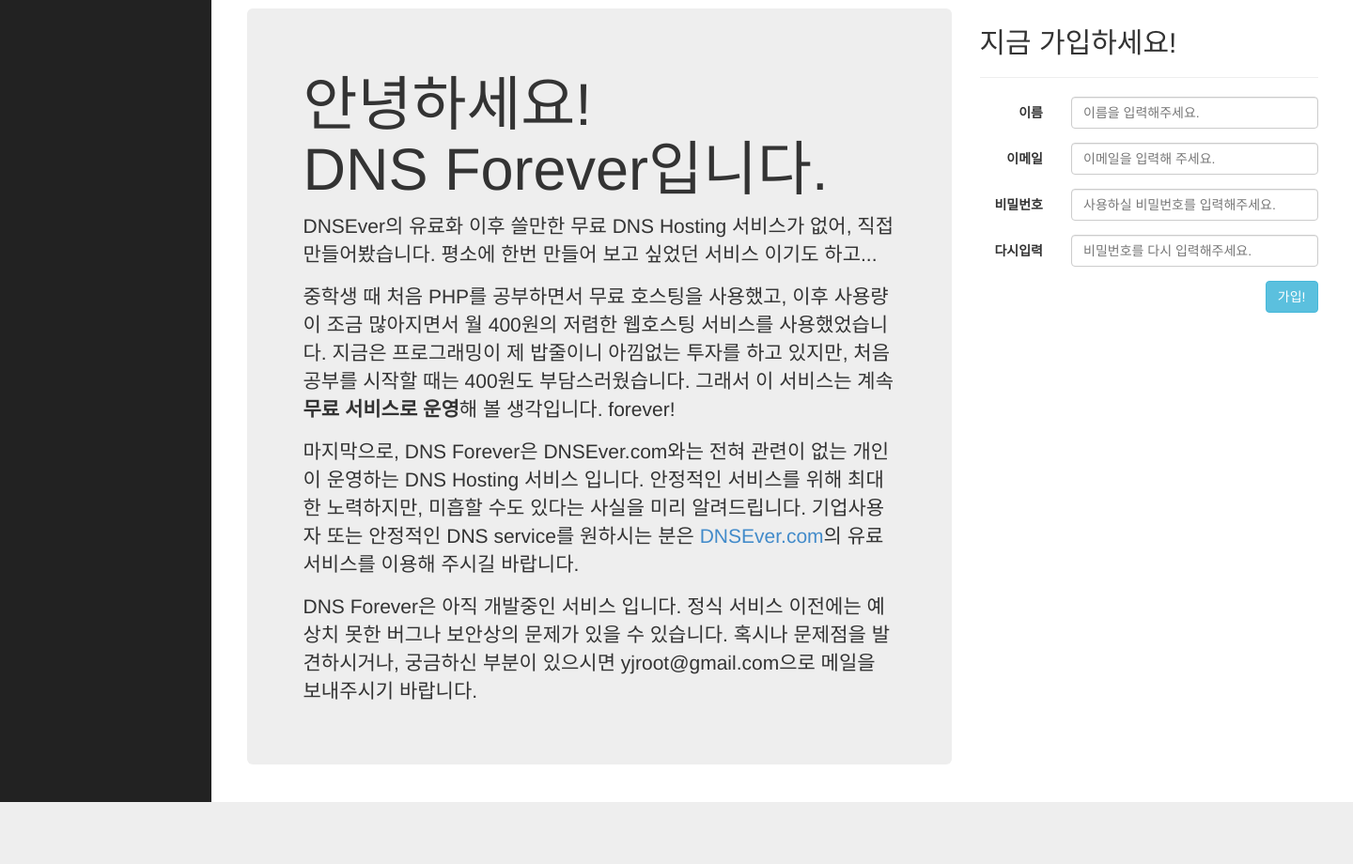
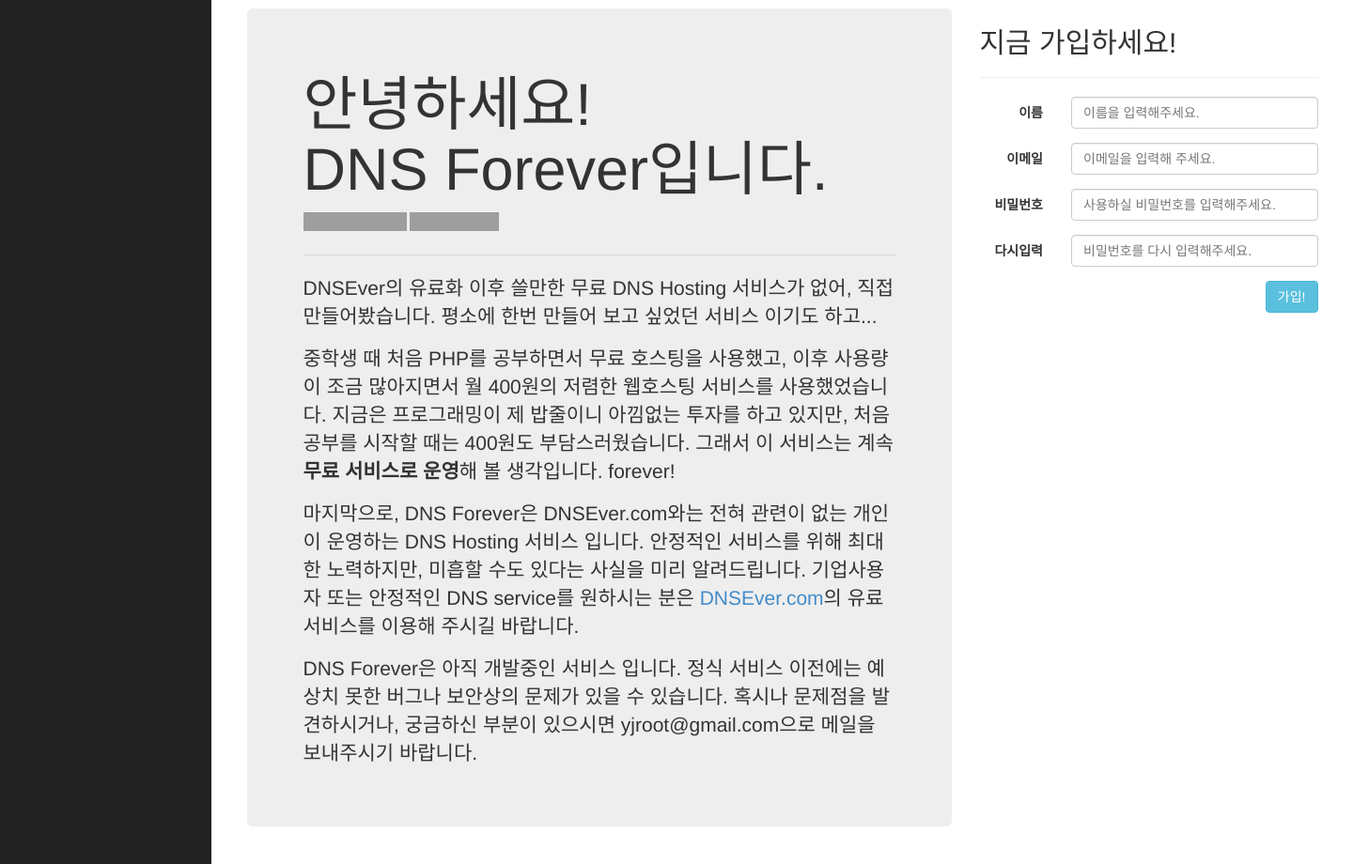
Before and after one commit to dnsforever/dnsforever-web, a Flask app: page / in a window 1440 px wide. Shown: the part 51-971 px from the top of the page at 94% size. Before the commit the page ends 905 px from the top, so only its background shows below. Run offline with Flask 2, Linux system fonts and the light colour scheme; some libraries are stand-ins or nearby versions; grey boxes are pictures that could not be loaded.

Commit message:
Added github buttons to index page. close #20

```diff
--- a/dnsforever/web/templates/index.html
+++ b/dnsforever/web/templates/index.html
@@ -13,33 +13,14 @@
         <div class="col-xs-12 col-sm-8">
           <div class="jumbotron">
             <h1>안녕하세요!<br>DNS Forever입니다.</h1>
+            <iframe src="http://ghbtns.com/github-btn.html?user=dnsforever&repo=dnsforever-server&type=watch&count=true" allowtransparency="true" frameborder="0" scrolling="0" width="110" height="20"></iframe>
+            <iframe src="http://ghbtns.com/github-btn.html?user=dnsforever&repo=dnsforever-server&type=fork&count=true" allowtransparency="true" frameborder="0" scrolling="0" width="95" height="20"></iframe>
+            <hr>
             <p>DNSEver의 유료화 이후 쓸만한 무료 DNS Hosting 서비스가 없어, 직접 만들어봤습니다. 평소에 한번 만들어 보고 싶었던 서비스 이기도 하고...</p>
             <p>중학생 때 처음 PHP를 공부하면서 무료 호스팅을 사용했고, 이후 사용량이 조금 많아지면서 월 400원의 저렴한 웹호스팅 서비스를 사용했었습니다. 지금은 프로그래밍이 제 밥줄이니 아낌없는 투자를 하고 있지만, 처음 공부를 시작할 때는 400원도 부담스러웠습니다. 그래서 이 서비스는 계속 <b>무료 서비스로 운영</b>해 볼 생각입니다. forever!</p>
             <p>마지막으로, DNS Forever은 DNSEver.com와는 전혀 관련이 없는 개인이 운영하는 DNS Hosting 서비스 입니다. 안정적인 서비스를 위해 최대한 노력하지만, 미흡할 수도 있다는 사실을 미리 알려드립니다. 기업사용자 또는 안정적인 DNS service를 원하시는 분은 <a href="http://dnsever.com/">DNSEver.com</a>의 유료 서비스를 이용해 주시길 바랍니다.</p>
             <p>DNS Forever은 아직 개발중인 서비스 입니다. 정식 서비스 이전에는 예상치 못한 버그나 보안상의 문제가 있을 수 있습니다. 혹시나 문제점을 발견하시거나, 궁금하신 부분이 있으시면 yjroot@gmail.com으로 메일을 보내주시기 바랍니다.</p>
           </div>
-          <!-- div class="row">
-            <div class="col-6 col-sm-6 col-lg-4">
-              <h2>무료입니다.</h2>
-              <p>Donec id elit non mi porta gravida at eget metus. Fusce dapibus, tellus ac cursus commodo, tortor mauris condimentum nibh, ut fermentum massa justo sit amet risus. Etiam porta sem malesuada magna mollis euismod. Donec sed odio dui. </p>
-              <p><a class="btn btn-default" href="#" role="button">View details &raquo;</a></p>
-            </div>
-            <div class="col-6 col-sm-6 col-lg-4">
-              <h2>DDNS를 지원합니다.</h2>
-              <p>Donec id elit non mi porta gravida at eget metus. Fusce dapibus, tellus ac cursus commodo, tortor mauris condimentum nibh, ut fermentum massa justo sit amet risus. Etiam porta sem malesuada magna mollis euismod. Donec sed odio dui. </p>
-              <p><a class="btn btn-default" href="#" role="button">View details &raquo;</a></p>
-            </div>
-            <div class="col-6 col-sm-6 col-lg-4">
-              <h2>사용하기 쉽습니다.</h2>
-              <p>Donec id elit non mi porta gravida at eget metus. Fusce dapibus, tellus ac cursus commodo, tortor mauris condimentum nibh, ut fermentum massa justo sit amet risus. Etiam porta sem malesuada magna mollis euismod. Donec sed odio dui. </p>
-              <p><a class="btn btn-default" href="#" role="button">View details &raquo;</a></p>
-            </div>
-            <div class="col-6 col-sm-6 col-lg-4">
-              <h2></h2>
-              <p>Donec id elit non mi porta gravida at eget metus. Fusce dapibus, tellus ac cursus commodo, tortor mauris condimentum nibh, ut fermentum massa justo sit amet risus. Etiam porta sem malesuada magna mollis euismod. Donec sed odio dui. </p>
-              <p><a class="btn btn-default" href="#" role="button">View details &raquo;</a></p>
-            </div>
-          </div -->
         </div>
 
         <div class="col-xs-12 col-sm-4 sidebar-offcanvas" id="sidebar" role="navigation">
```
